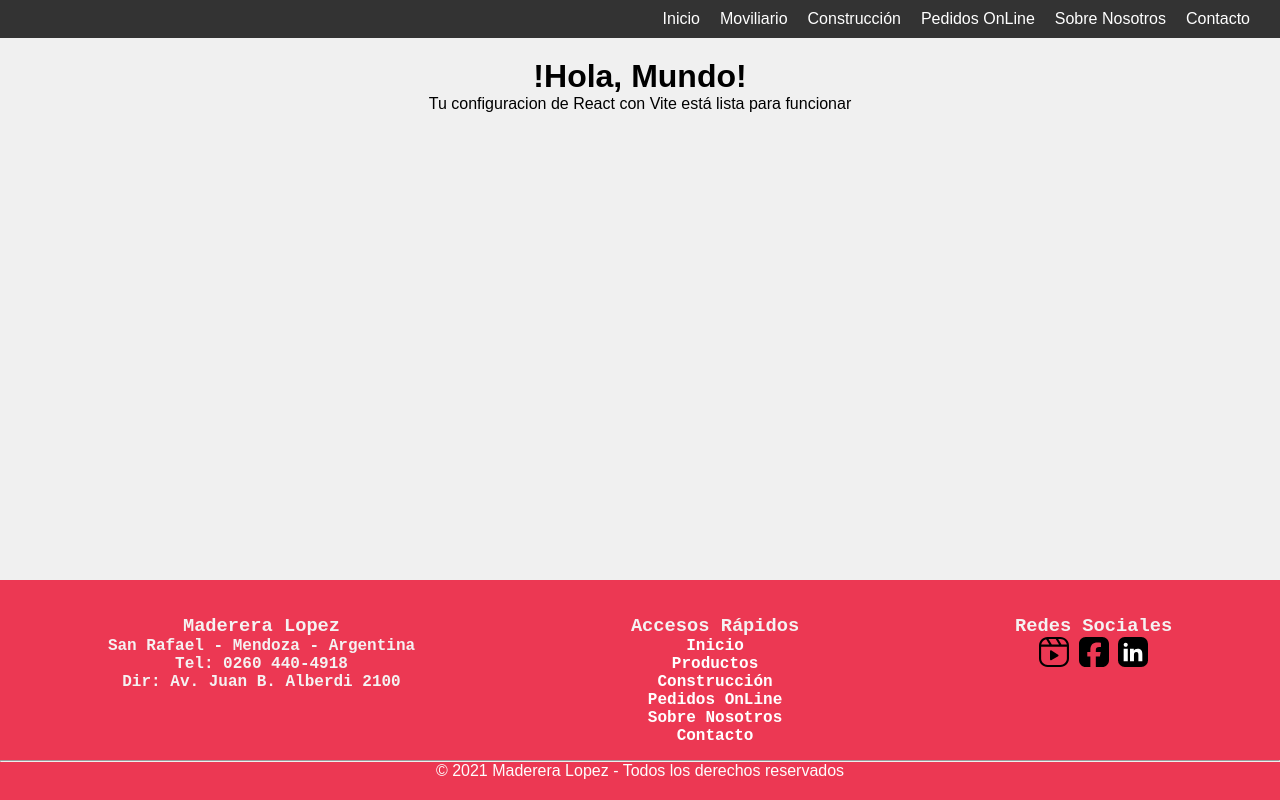
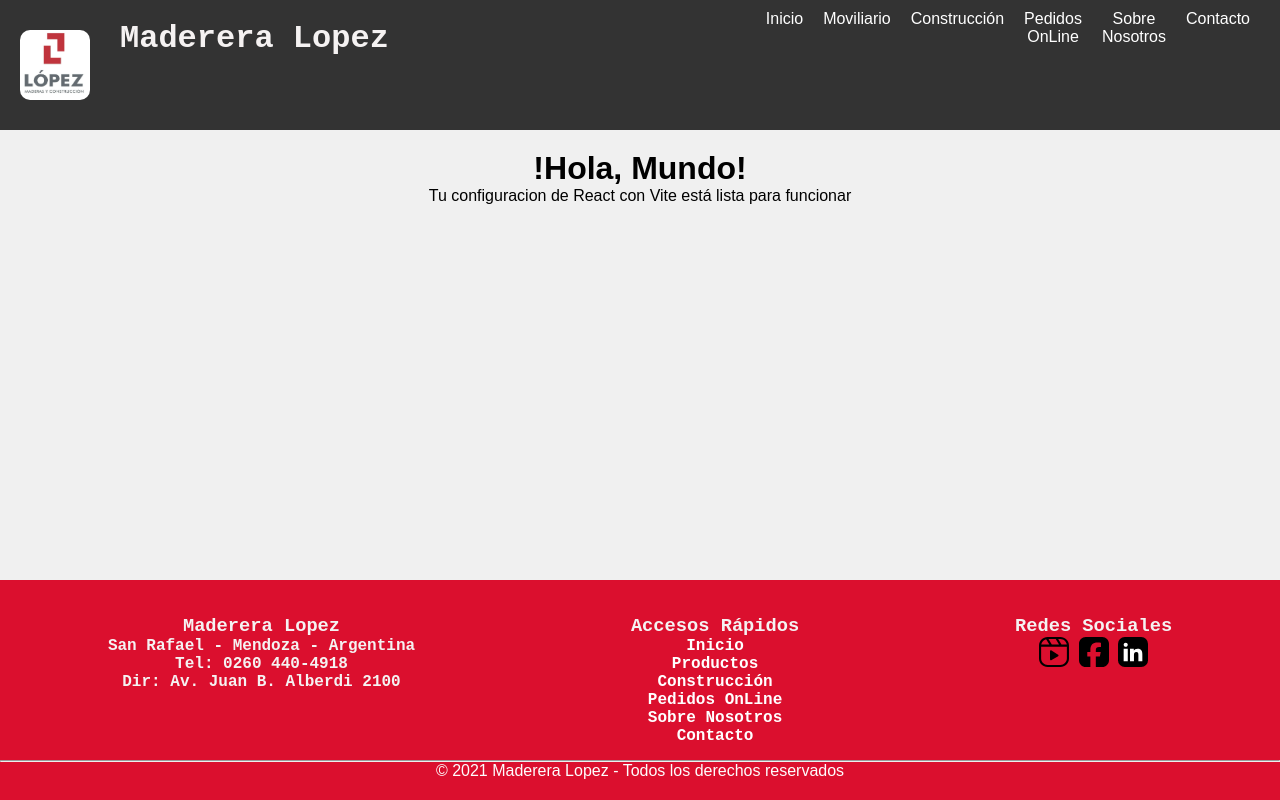
Before and after one commit to javierbrega/test1React, a React (Vite) app in the folder test1/: page / in a window 1280 px wide. Built offline with nearby package versions, Linux system fonts and the light colour scheme.

Commit message:
restructuracion del proyecto / agregue paginas contacto y home / logo u nombre al header

```diff
--- a/test1/package.json
+++ b/test1/package.json
@@ -12,7 +12,8 @@
   "dependencies": {
     "react": "^18.3.1",
     "react-dom": "^18.3.1",
-    "react-icons": "^5.4.0"
+    "react-icons": "^5.4.0",
+    "react-router-dom": "^7.0.2"
   },
   "devDependencies": {
     "@eslint/js": "^9.15.0",
--- a/test1/src/App.jsx
+++ b/test1/src/App.jsx
@@ -1,7 +1,7 @@
 // src/App.jsx
 import React from 'react';
-import Header from './Header';
-import Footer from './Footer';
+import Header from './components/Header';
+import Footer from './components/Footer';
 
 
 function App() {
--- a/test1/src/Header.jsx
+++ b/test1/src/components/Header.jsx
@@ -16,6 +16,13 @@ function Header() {
         <div className="menu-icon" onClick={toggleMenu}>
           {isOpen ? <FaTimes /> : <FaBars />}
         </div>
+
+        <div className="header-logo">
+          <img src="src\assets\icons\logo.png" width={50} height={50} padding={50}  alt="LOGO" />
+          <br />
+          <h1>Maderera Lopez</h1>
+        </div>
+
         <ul className={`nav-menu ${isOpen ? "open" : ""}`}>
           <li><a href="#home">Inicio</a></li>
           <li><a href="#Moviliario">Moviliario</a></li>
--- a/test1/src/index.css
+++ b/test1/src/index.css
@@ -31,6 +31,32 @@ header {
   color: #fff;
   padding: 10px 0;
 }
+.header-logo img {
+  width: 70px;
+  height: 70px;
+  margin: 20px;
+  border-radius: 10px;
+}
+.header-logo h1 {
+  font-size: 2rem;
+  margin: 10px;
+  font-family: 'Courier New', Courier, monospace ;
+  font-weight: bold;
+  color: #f5f2f2;
+  text-align: left;
+  width: 50%;
+  max-width: 1200px;
+}
+.header-logo {
+  display: flex;
+  justify-content:left;
+  align-items: center;
+  margin: 20px;
+  align-items:flex-start;
+  margin: 0 auto;
+  width: 100%;
+  max-width: 1200px;
+}
 nav {
   display: flex;
   justify-content: flex-end ;
@@ -60,7 +86,7 @@ main {
 }
 
 footer {
-  background-color: #ec3853;
+  background-color: #db0f2e;
   color: #fefdfd;
   padding: 20px 0;
   position:absolute;
--- /dev/null
+++ b/test1/src/pages/home.jsx
@@ -0,0 +1,3 @@
+import React from "react";
+import Header from "./Header";
+import Footer from "./Footer";
```
Also changed, not shown: test1/src/components/Footer.jsx (renamed from test1/src/Footer.jsx), test1/src/pages/contacto.jsx (added), 1 other file (tests, documents, lock files or other folders).
